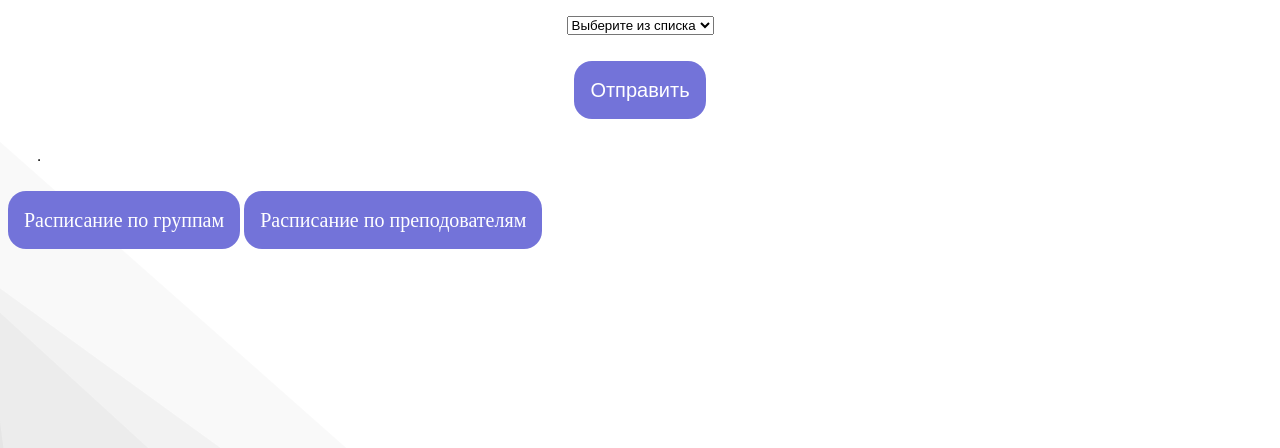
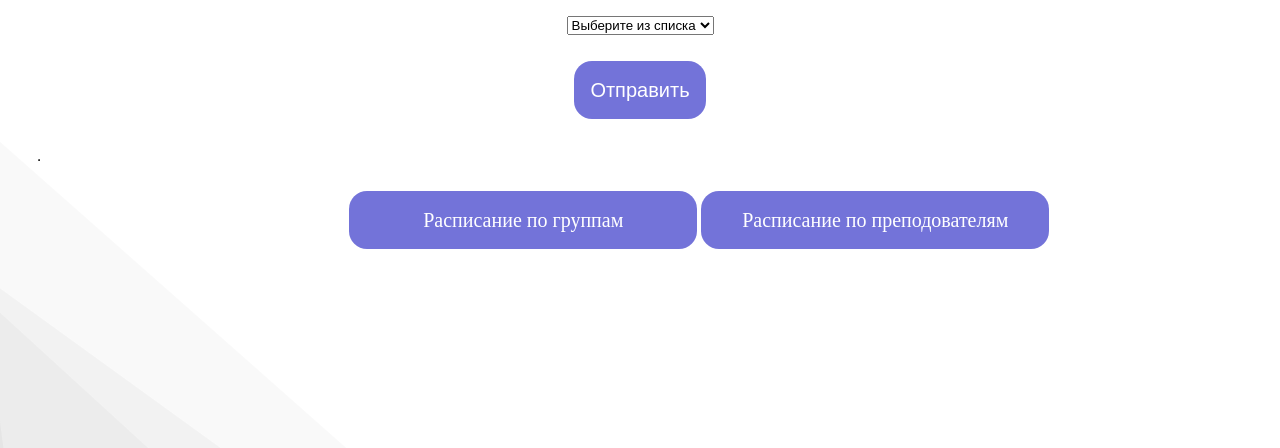
Before and after one commit to SergMach/e-journal, a Flask app: page /schedule_aud in a window 1280 px wide. Shown: the part 54-502 px from the top of the page. Run offline with Flask 2, Linux system fonts and the light colour scheme; data comes from the database, SQL or seed files in the repository.

Commit message:
Add files via upload

```diff
--- a/e-journal/static/style.css
+++ b/e-journal/static/style.css
@@ -97,6 +97,12 @@ li a:hover {
 .form-shedule {
     color: rgb(255, 255, 255);
     border: none;
+    display: flex;
+    align-items: center;
+    justify-content: center;
+    width: 50%;
+    text-align: center;
+    vertical-align: middle;
     border-radius: 18px;
     background: #7373D9;
     padding: 14px 16px;
@@ -113,6 +119,8 @@ li a:hover {
     -moz-border-radius: 18px;
     -ms-border-radius: 18px;
     -o-border-radius: 18px;
+    position:relative;
+    left:27%;
 }
 
 .form {
```
